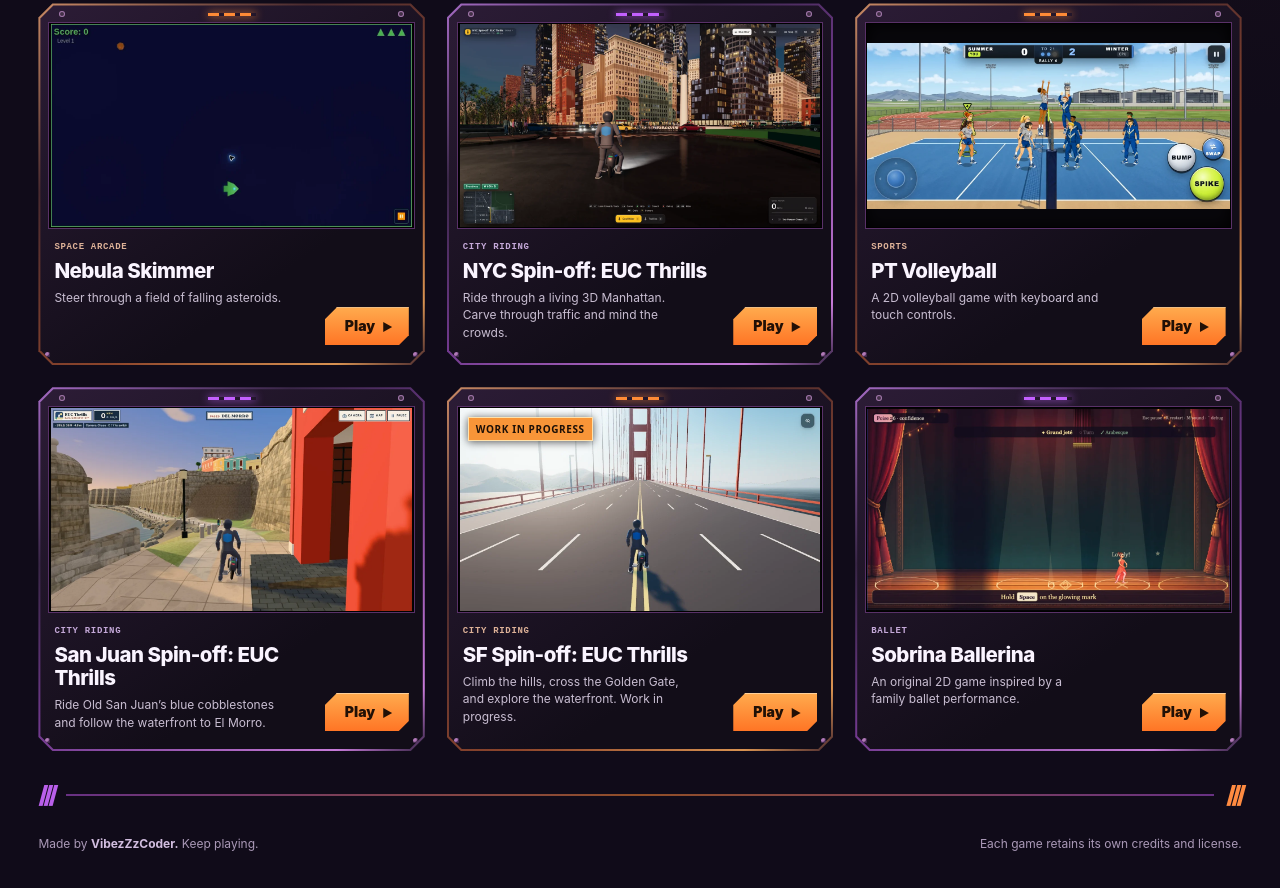
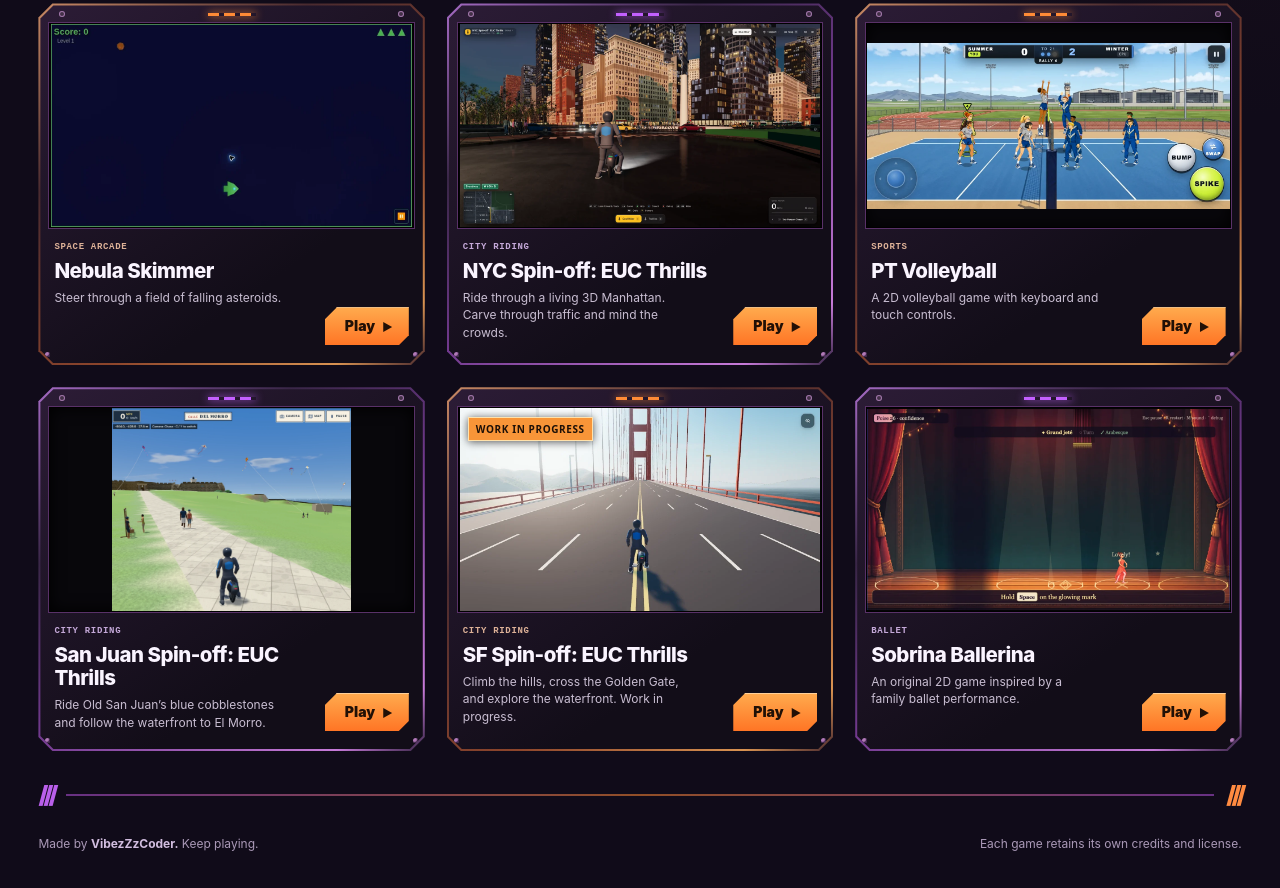
Before and after one commit to VibezZzCoder/VibezZzCoder.github.io, a plain HTML site: page index.html in a window 1280 px wide. Shown: the part 1358-2246 px from the top of the page. Drawn offline with Linux system fonts and the light colour scheme.

Commit message:
Use the supplied El Morro kite screenshot in the arcade

```diff
--- a/index.html
+++ b/index.html
@@ -77,7 +77,7 @@
   </div></a>
 <a class="cabinet" href="https://vibezzzcoder.github.io/euc-sanjuan/" aria-labelledby="name-euc-sanjuan" aria-describedby="desc-euc-sanjuan">
   <div class="cabinet-inner"><div class="rail" aria-hidden="true"><i></i><span></span><i></i></div>
-    <div class="screen"><img src="assets/euc-sanjuan-el-morro.webp" width="1280" height="720" alt="San Juan spin-off gameplay on Paseo del Morro below the city walls, beside a historic garita and the sea" loading="lazy" decoding="async"></div>
+    <div class="screen"><img src="assets/euc-sanjuan-el-morro-kites.webp" width="1280" height="1086" alt="An electric-unicycle rider on the path to El Morro, with colorful kites over the lawn and the sea beyond" loading="lazy" decoding="async"></div>
     <div class="control-panel"><div class="game-label"><span class="game-genre">City riding</span><h3 id="name-euc-sanjuan">San Juan Spin-off: EUC Thrills</h3><p id="desc-euc-sanjuan">Ride Old San Juan’s blue cobblestones and follow the waterfront to El Morro.</p></div><span class="play">Play <span aria-hidden="true">▶</span></span></div>
     <span class="bolt bolt-left" aria-hidden="true"></span><span class="bolt bolt-right" aria-hidden="true"></span>
   </div></a>
```
Also changed, not shown: assets/euc-sanjuan-el-morro-kites.webp (added).
